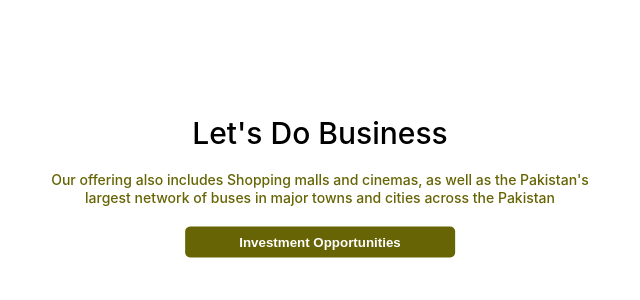
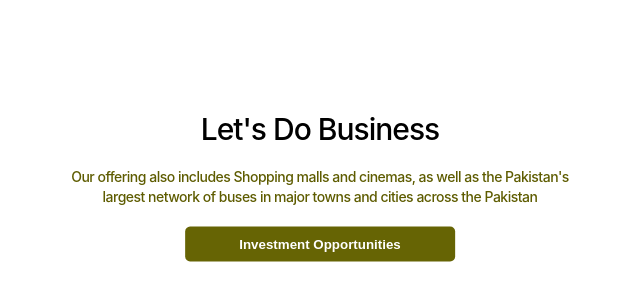
Before and after one commit to Zaibi727/Collection-of-Designs, a React (Create React App) app: page / in a window 1280 px wide. Shown: the part 214-514 px from the top of the page, without its empty margins (320-960 px from the left). Built offline with nearby package versions, Linux system fonts and the light colour scheme.

Commit message:
Update ui.module.css

```diff
--- a/src/components/seventeenMay/ui1/ui.module.css
+++ b/src/components/seventeenMay/ui1/ui.module.css
@@ -13,17 +13,20 @@
 }
 .wrapper h1{
     font-size: 30px;
+    letter-spacing: -1px;
     font-weight: 500;
     line-height: 36px;
+    text-align: center;
 
 }
 .wrapper p{
     font-weight: 500;
     font-style: normal;
     font-size: 14px;
-    line-height: 18px;
+    letter-spacing: -0.5px;
+    line-height: 20px;
     text-align: center;
-    color:#666404;
+    color:#5e5c01;
     margin: 20px 0px;
 }
 button:focus {
@@ -34,7 +37,7 @@ button:focus {
     color: white;
     font-weight: 600;
     border-radius: 5px;
-    padding: 8px;
+    padding: 10px;
     width: 270px;
     max-width: 100%;
     border: none;
@@ -48,7 +51,7 @@ button:focus {
 
     }
     .btn{
-        background-color: #666404;
+        background-color: #777600;
         color: white;
         font-weight: 500;
         border-radius: 5px;
```
